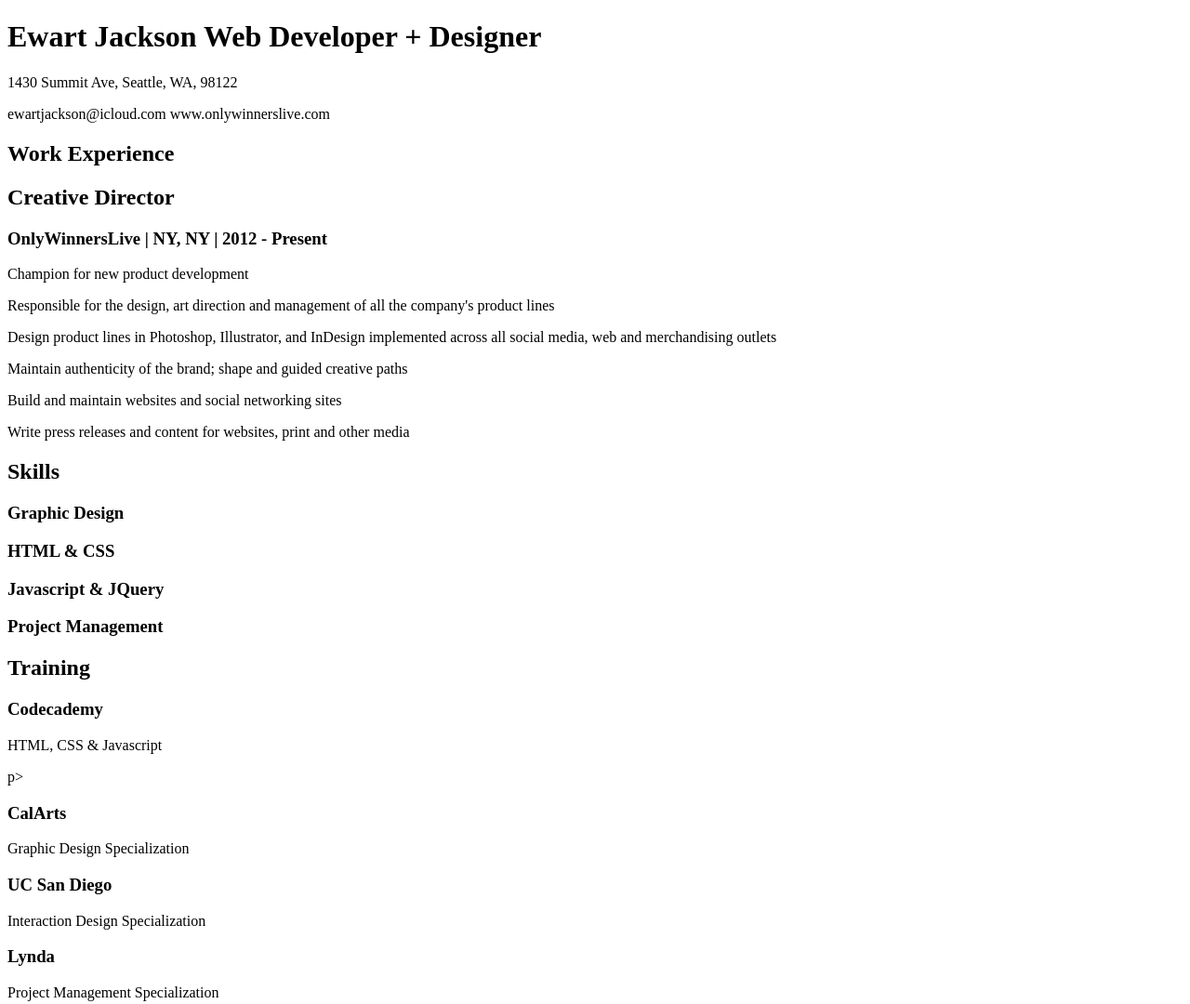
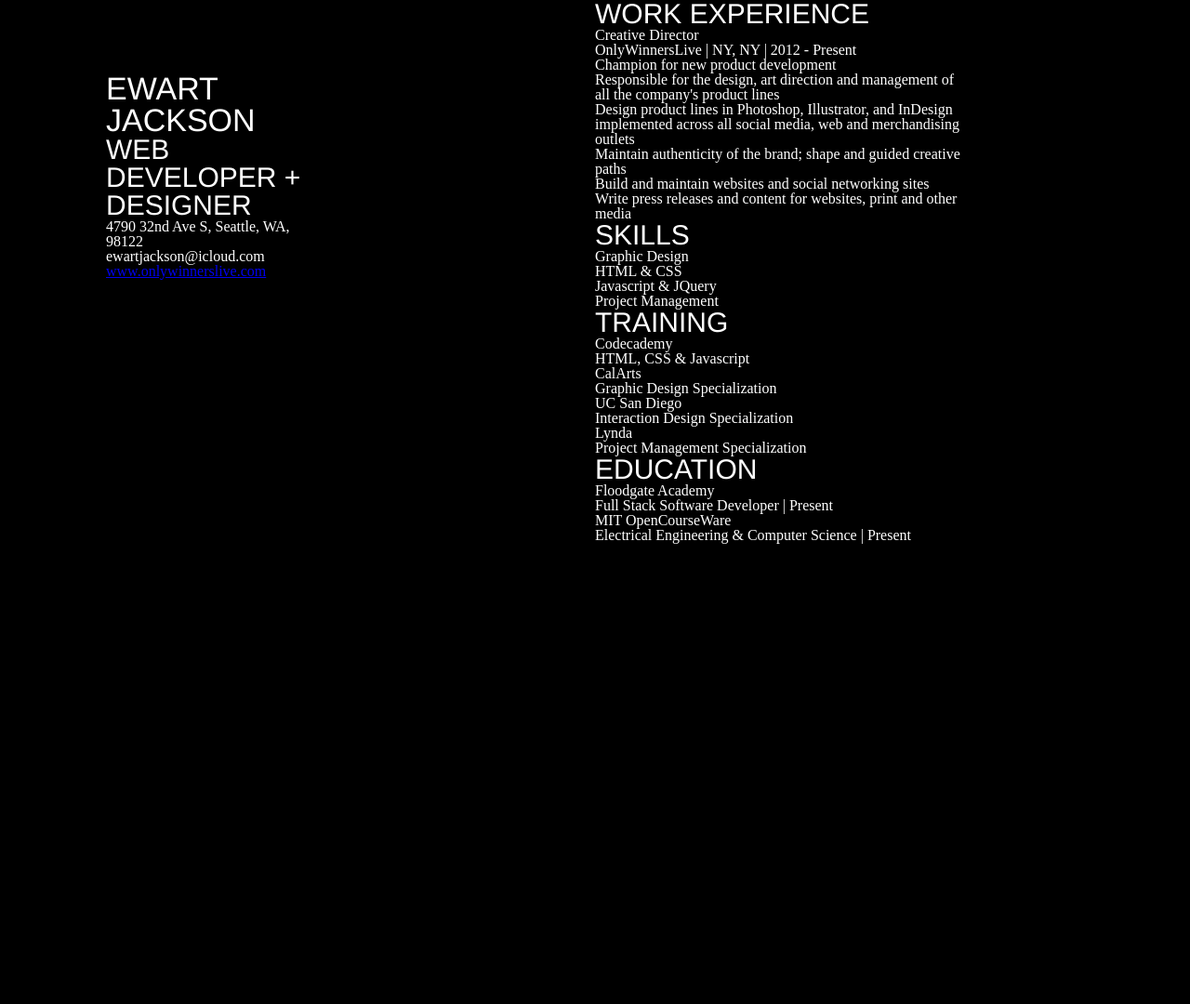
Before and after one commit to codegician/codegician, a plain HTML site: page index.html in a window 1280 px wide. Shown: the top 1080 px of the page at 93% size. After the commit the page ends 800 px from the top, so only its background shows below. Drawn offline with Linux system fonts and the light colour scheme.

Commit message:
Tweak html structure..light css styling

```diff
--- a/css/style.css
+++ b/css/style.css
@@ -0,0 +1,102 @@
+/* http://meyerweb.com/eric/tools/css/reset/
+   v2.0 | 20110126
+   License: none (public domain)
+*/
+
+html, body, div, span, applet, object, iframe,
+h1, h2, h3, h4, h5, h6, p, blockquote, pre,
+a, abbr, acronym, address, big, cite, code,
+del, dfn, em, img, ins, kbd, q, s, samp,
+small, strike, strong, sub, sup, tt, var,
+b, u, i, center,
+dl, dt, dd, ol, ul, li,
+fieldset, form, label, legend,
+table, caption, tbody, tfoot, thead, tr, th, td,
+article, aside, canvas, details, embed,
+figure, figcaption, footer, header, hgroup,
+menu, nav, output, ruby, section, summary,
+time, mark, audio, video {
+	margin: 0;
+	padding: 0;
+	border: 0;
+	font-size: 100%;
+	font: inherit;
+	vertical-align: baseline;
+}
+/* HTML5 display-role reset for older browsers */
+article, aside, details, figcaption, figure,
+footer, header, hgroup, menu, nav, section {
+	display: block;
+}
+body {
+	line-height: 1;
+}
+ol, ul {
+	list-style: none;
+}
+blockquote, q {
+	quotes: none;
+}
+blockquote:before, blockquote:after,
+q:before, q:after {
+	content: '';
+	content: none;
+}
+table {
+	border-collapse: collapse;
+	border-spacing: 0;
+}
+
+/*==================================
+         UNIFORM STYLES
+===================================*/
+body {
+  background: #000;
+  color: #FFF;
+  font: 12px/22px;
+  padding: 0;
+  margin: 0;
+}
+
+h1 {
+  font-size: 34px;
+  font-family: "Montserrat", Helvetica, Arial, sans-serif;
+  text-transform: uppercase;
+}
+h2 {
+  font-size: 30px;
+  font-family: "Montserrat", Helvetica, Arial, sans-serif;
+  text-transform: uppercase;
+}
+
+/*==================================
+             SIDE PANEL
+===================================*/
+#side-panel {
+  width: 30%;
+  margin: 0;
+  display: inline-block;
+  position: fixed;
+}
+
+#side-panel #logo {
+  width: 240px;
+  padding: 78px 30px 0 30px;
+  float: right;
+}
+
+/*==================================
+              MAIN
+===================================*/
+#main {
+  width: 50%;
+  margin: 0;
+  display: inline-block;
+  float: right;
+}
+
+#main #panel {
+  width: 400px;
+  padding: 0 30px 0 0;
+  position: relative;
+}
--- a/index.html
+++ b/index.html
@@ -3,16 +3,23 @@
   <head>
     <meta charset="utf-8">
     <title>Ewart Jackson</title>
-    <link rel="stylesheet" type="text/css" href="css/stylesheet">
+    <link rel="stylesheet" type="text/css" href="css/style.css">
   </head>
   <body>
-    <h1><span>Ewart Jackson</span> Web Developer + Designer</h1>
-  <p>1430 Summit Ave, Seattle, WA, 98122</p>
-  <p>ewartjackson@icloud.com www.onlywinnerslive.com</p>
+  <div id="side-panel">
+    <header id="logo">
+      <h1><span id="name">Ewart Jackson</span></h1>
+      <h2> Web Developer + Designer</h2>
+      <p>4790 32nd Ave S, Seattle, WA, 98122</p>
+      <p>ewartjackson@icloud.com <a href="www.onlywinnerslive.com">www.onlywinnerslive.com</a></p>
+    </header>
+  </div>
+<div id="main">
+ <div id="panel">
   <section class="work-experience">
-    <h1>Work Experience</h1>
-    <h2>Creative Director</h2>
-    <h3>OnlyWinnersLive |  NY, NY  |  2012 - Present</h3>
+    <h2>Work Experience</h2>
+    <h3>Creative Director</h3>
+    <h4>OnlyWinnersLive |  NY, NY  |  2012 - Present</h4>
     <p>Champion for new product development</p>
     <p>Responsible for the design, art direction and management of all the company's product lines</p>
     <p>Design product lines in Photoshop, Illustrator, and InDesign implemented across all social media, web and merchandising outlets</p>
@@ -21,16 +28,16 @@
     <p>Write press releases and content for websites, print and other media</p>
   </section>
   <section class="skills">
-    <h1>Skills</h1>
+    <h2>Skills</h2>
     <h3>Graphic Design</h3>
     <h3>HTML & CSS</h3>
     <h3>Javascript & JQuery</h3>
     <h3>Project Management</h3>
   </section>
   <section class="training">
-    <h1>Training</h1>
+    <h2>Training</h2>
     <h3>Codecademy</h3>
-    <p>HTML, CSS & Javascript</p>p>
+    <p>HTML, CSS & Javascript</p>
     <h3>CalArts</h3>
     <p>Graphic Design Specialization</p>
     <h3>UC San Diego</h3>
@@ -39,11 +46,13 @@
     <p>Project Management Specialization</p>
   </section>
   <section class="eductaion">
-    <h1>Education</h1>
+    <h2>Education</h2>
     <h3>Floodgate Academy</h3>
     <p>Full Stack Software Developer | Present</p>
     <h3>MIT OpenCourseWare</h3>
     <p>Electrical Engineering & Computer Science | Present</p>
   </section>
+ </div>
+</div>
   </body>
 </html>
```
